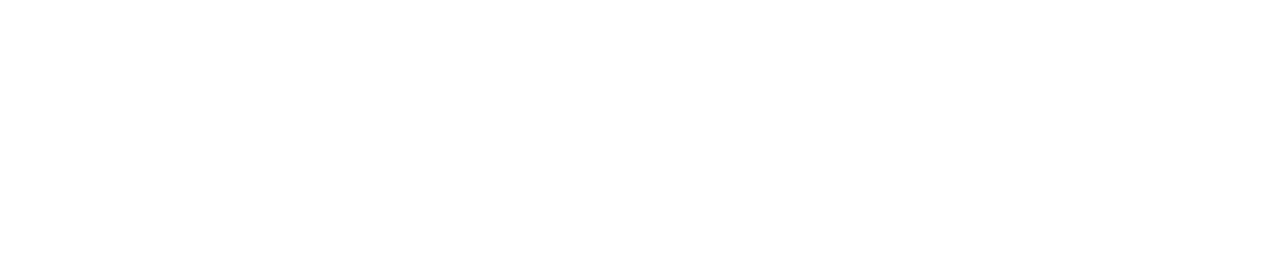
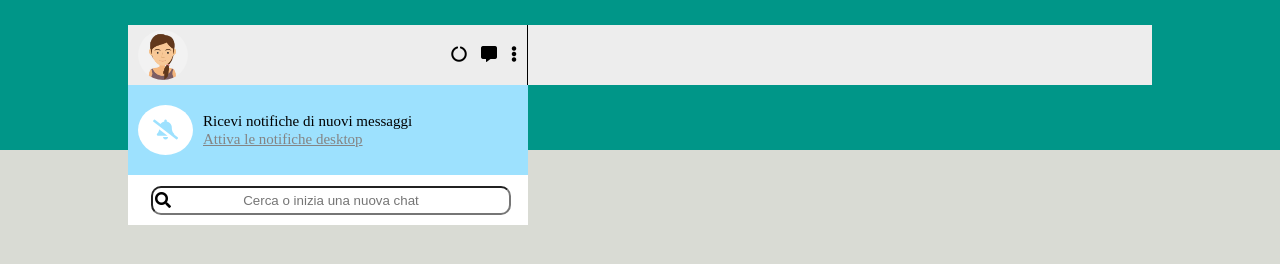
Before and after one commit to MastroJoe/vue-boolzapp, a plain HTML site: page index.html in a window 1280 px wide. Drawn offline with nearby package versions, Linux system fonts and the light colour scheme.

Commit message:
header e nav sx

```diff
--- a/assets/css/master.css
+++ b/assets/css/master.css
@@ -2,10 +2,133 @@
   margin: 0;
   padding: 0;
   box-sizing: border-box;
-  font-family: 'New Tegomin', serif;
 }
 
-#root {
-  height: 100vh;
-  width: 100vw;
+ /* Background con i 2 colori */
+.background-top {
+  background-color: #009688;
+  position: fixed;
+  top: 0;
+  left: 0;
+  z-index: -1;
+  height: 150px;
+  width: 100%;
 }
+
+.background-bottom {
+  background-color: #D9DBD4;
+  position: fixed;
+  top: 150px;
+  left: 0;
+  z-index: -1;
+  height: calc(100% - 150px);
+  width: 100%;
+}
+
+/* webapp */
+.container {
+  margin: 0 auto;
+  width: 80%;
+}
+
+/* top */
+header {
+  width: calc(80% - 400px);
+  position: fixed;
+  top: 25px;
+  z-index: 1;
+  margin-left: 400px;
+}
+
+.nav-right {
+  background-color: #EDEDED;
+  display: flex;
+  align-items: center;
+  height: 60px;
+}
+
+/* main e nav sx */
+main {
+  height: 100%;
+  display: flex;
+}
+
+aside {
+  width: 400px;
+  height: 100%;
+}
+
+.nav-left {
+  background-color: #EDEDED;
+  display: flex;
+  align-items: center;
+  justify-content: space-between;
+  height: 60px;
+  border-right: 0.5px solid #000000;
+  margin-top: 25px;
+}
+
+.user-section {
+  display: flex;
+  align-items: center;
+}
+
+.avatar {
+  height: 50px;
+  border-radius: 50%;
+  margin-left: 10px;
+}
+
+.icons i {
+  margin-right: 10px;
+}
+
+.notifications {
+  height: 90px;
+  background-color: #9DE1FE;
+  display: flex;
+  align-items: center;
+}
+
+.bell i {
+  margin: 0 10px;
+  padding: 15px 15px;
+  border-radius: 100%;
+  background-color: #ffffff;
+  color: #9DE1FE;
+  font-size: 20px;
+}
+
+.bell-text {
+  margin-left: 10px;
+}
+
+.notification-text p {
+  font-size: 15px;
+}
+
+.notification-text a {
+  font-size: 15px;
+  color: #848484;
+}
+
+.search-contact {
+  height: 50px;
+  background-color: #ffffff;
+  display: flex;
+  align-items: center;
+  justify-content: center;
+}
+
+.search-contact input {
+  width: 360px;
+  padding: 5px;
+  border-radius: 10px;
+  margin-right: 10px;
+  text-align: center;
+}
+
+.search-contact i {
+  position: relative;
+  left: 20px;
+}
--- a/index.html
+++ b/index.html
@@ -11,9 +11,55 @@
     <title>Vue Boolzap</title>
 </head>
 <body>
+  <!-- Vue -->
   <div id="root">
+  <!-- Background con i 2 colori -->
+  <div class="background-top">
+  </div>
+  <div class="background-bottom">
+  </div>
+  <!-- webapp -->
+  <div class="container">
+    <!-- Navbar top -->
+    <header>
+      <div class="nav-right">
+      </div>
+    </header>
+    <!-- navbar a sx -->
+    <main>
+      <!-- user aside -->
+      <aside>
+        <div class="nav-left">
+          <div class="user-section">
+            <img class="avatar"src="./assets/img/avatar_io.jpg" alt="user_avatar">
+          </div>
+          <!-- icone -->
+          <div class="icons">
+            <i class="fas fa-circle-notch"></i>
+            <i class="fas fa-comment-alt"></i>
+            <i class="fas fa-ellipsis-v"></i>
+          </div>
+        </div>
+        <!-- notifiche -->
+        <div class="notifications">
+          <div class="bell">
+            <i class="fas fa-bell-slash"></i>
+          </div>
+          <div class="notification-text">
+            <p>Ricevi notifiche di nuovi messaggi</p>
+            <a href="#">Attiva le notifiche desktop</a>
+          </div>
+        </div>
+        <!-- cerca contatti -->
+        <div class="search-contact">
+          <i class="fas fa-search"></i>
+          <input type="text" placeholder="Cerca o inizia una nuova chat">
+        </div>
+      </aside>
 
-  </div>
+
+
+    </main>
   <script src="https://cdn.jsdelivr.net/npm/vue"></script>
   <!-- <script src="https://cdnjs.cloudflare.com/ajax/libs/jquery/3.6.0/jquery.min.js" integrity="sha512-894YE6QWD5I59HgZOGReFYm4dnWc1Qt5NtvYSaNcOP+u1T9qYdvdihz0PPSiiqn/+/3e7Jo4EaG7TubfWGUrMQ==" crossorigin="anonymous"></script> -->
   <script src="assets/js/main.js"></script>
```
Also changed, not shown: assets/img/avatar_1.jpg (renamed from img/avatar_1.jpg), assets/img/avatar_2.jpg (renamed from img/avatar_2.jpg), assets/img/avatar_3.jpg (renamed from img/avatar_3.jpg), assets/img/avatar_4.jpg (renamed from img/avatar_4.jpg), assets/img/avatar_5.jpg (renamed from img/avatar_5.jpg), assets/img/avatar_6.jpg (renamed from img/avatar_6.jpg), assets/img/avatar_7.jpg (renamed from img/avatar_7.jpg), assets/img/avatar_8.jpg (renamed from img/avatar_8.jpg), assets/img/avatar_io.jpg (renamed from img/avatar_io.jpg), assets/img/mine.jpg (renamed from img/mine.jpg), assets/img/mockup boolzap.jpeg (renamed from img/mockup boolzap.jpeg).
